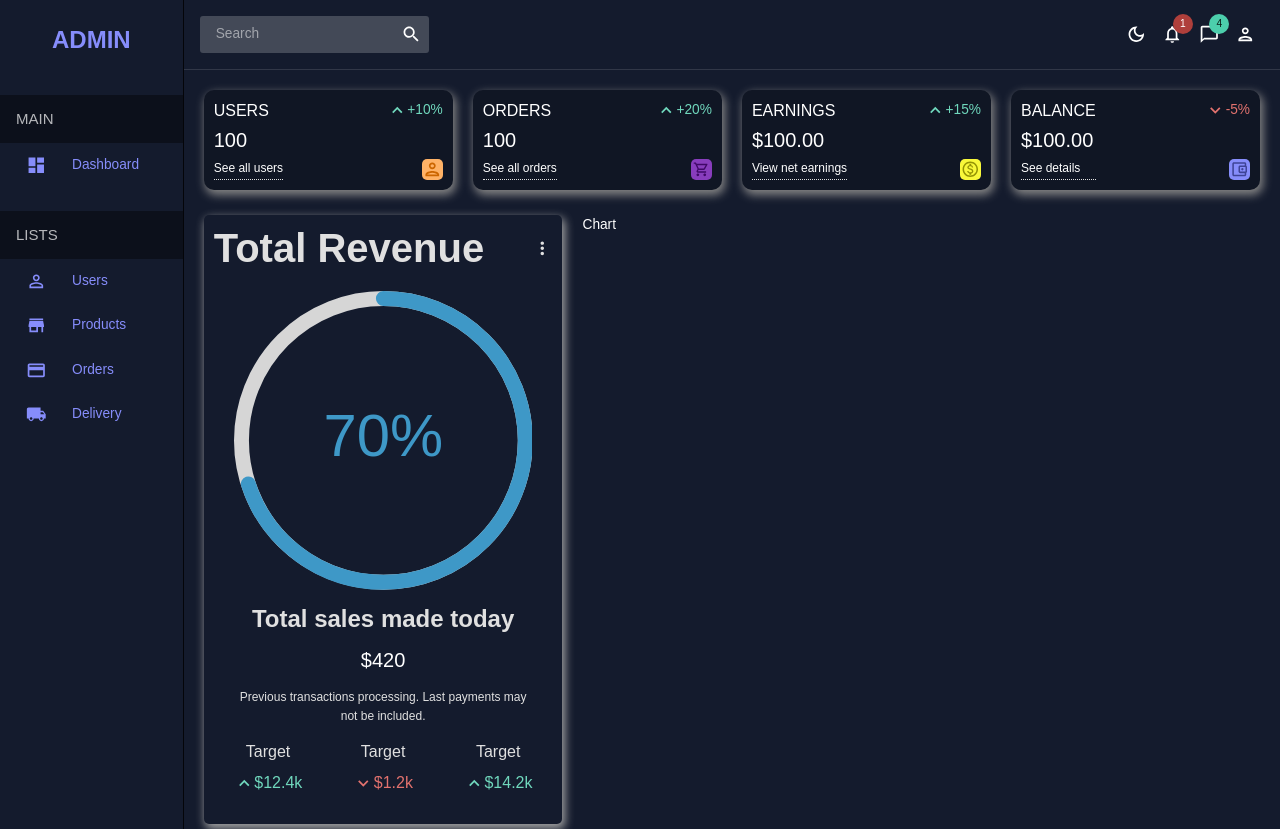
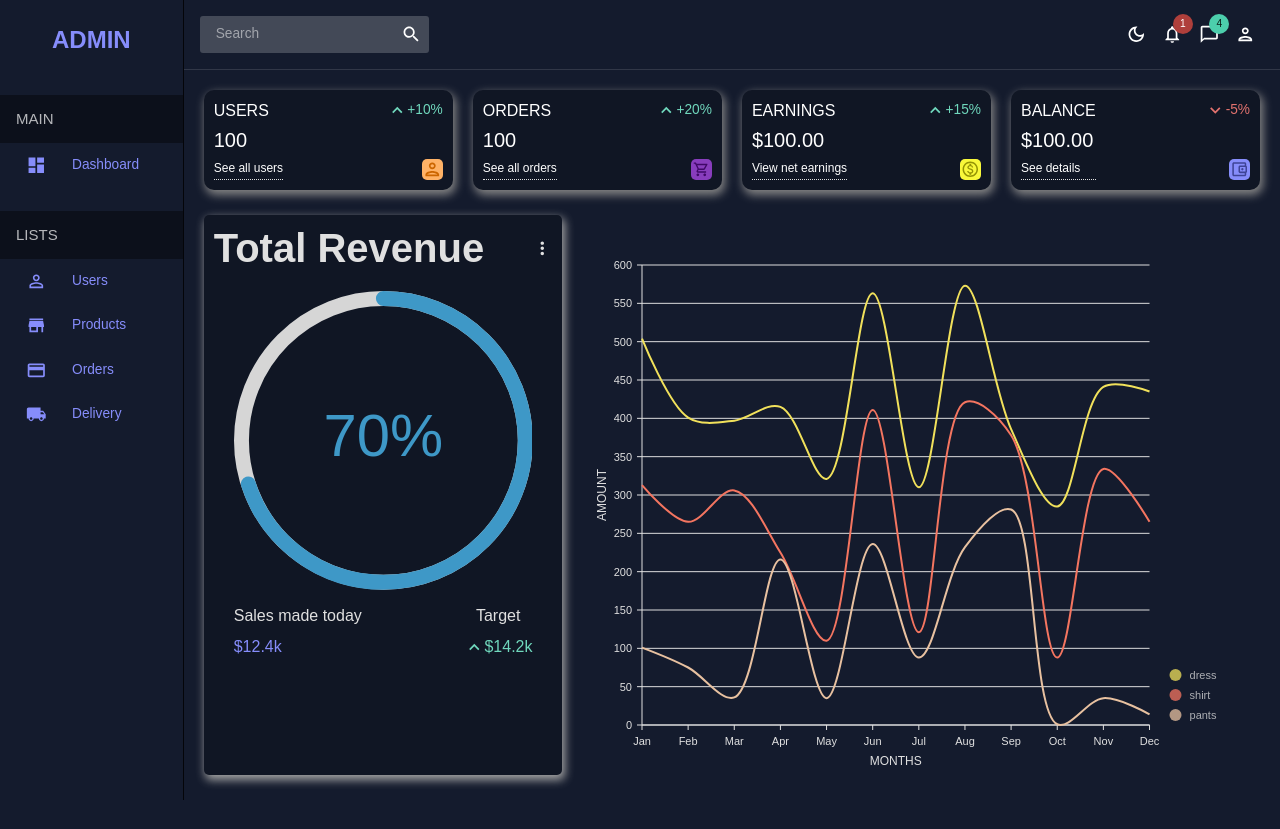
Before and after one commit to christiandeandemesa/react-admin-lama, a React (Create React App) app: page / in a window 1280 px wide. After the commit the page ends 800 px from the top, so only its background shows below. Built offline with nearby package versions, Linux system fonts and the light colour scheme.

Commit message:
Line Chart

```diff
--- a/package.json
+++ b/package.json
@@ -8,6 +8,8 @@
     "@mui/icons-material": "^5.10.16",
     "@mui/material": "^5.10.17",
     "@mui/x-data-grid": "^5.17.14",
+    "@nivo/core": "^0.80.0",
+    "@nivo/line": "^0.80.0",
     "@testing-library/jest-dom": "^5.16.5",
     "@testing-library/react": "^13.4.0",
     "@testing-library/user-event": "^13.5.0",
--- a/src/components/Chart.jsx
+++ b/src/components/Chart.jsx
@@ -1,7 +1,284 @@
-import {Box} from '@mui/material';
+import {useTheme, Box} from '@mui/material';
 
-function Chart() {
-	return <Box sx={{flex: 4}}>Chart</Box>;
+import {ResponsiveLine} from '@nivo/line';
+
+import {tokens} from '../theme';
+
+const mockLineData = [
+	{
+		id: 'pants',
+		color: tokens('dark').greenAccent[500],
+		data: [
+			{
+				x: 'Jan',
+				y: 101
+			},
+			{
+				x: 'Feb',
+				y: 75
+			},
+			{
+				x: 'Mar',
+				y: 36
+			},
+			{
+				x: 'Apr',
+				y: 216
+			},
+			{
+				x: 'May',
+				y: 35
+			},
+			{
+				x: 'Jun',
+				y: 236
+			},
+			{
+				x: 'Jul',
+				y: 88
+			},
+			{
+				x: 'Aug',
+				y: 232
+			},
+			{
+				x: 'Sep',
+				y: 281
+			},
+			{
+				x: 'Oct',
+				y: 1
+			},
+			{
+				x: 'Nov',
+				y: 35
+			},
+			{
+				x: 'Dec',
+				y: 14
+			}
+		]
+	},
+	{
+		id: 'shirt',
+		color: tokens('dark').blueAccent[300],
+		data: [
+			{
+				x: 'Jan',
+				y: 212
+			},
+			{
+				x: 'Feb',
+				y: 190
+			},
+			{
+				x: 'Mar',
+				y: 270
+			},
+			{
+				x: 'Apr',
+				y: 9
+			},
+			{
+				x: 'May',
+				y: 75
+			},
+			{
+				x: 'Jun',
+				y: 175
+			},
+			{
+				x: 'Jul',
+				y: 33
+			},
+			{
+				x: 'Aug',
+				y: 189
+			},
+			{
+				x: 'Sep',
+				y: 97
+			},
+			{
+				x: 'Oct',
+				y: 87
+			},
+			{
+				x: 'Nov',
+				y: 299
+			},
+			{
+				x: 'Dec',
+				y: 251
+			}
+		]
+	},
+	{
+		id: 'dress',
+		color: tokens('dark').redAccent[200],
+		data: [
+			{
+				x: 'Jan',
+				y: 191
+			},
+			{
+				x: 'Feb',
+				y: 136
+			},
+			{
+				x: 'Mar',
+				y: 91
+			},
+			{
+				x: 'Apr',
+				y: 190
+			},
+			{
+				x: 'May',
+				y: 211
+			},
+			{
+				x: 'Jun',
+				y: 152
+			},
+			{
+				x: 'Jul',
+				y: 189
+			},
+			{
+				x: 'Aug',
+				y: 152
+			},
+			{
+				x: 'Sep',
+				y: 8
+			},
+			{
+				x: 'Oct',
+				y: 197
+			},
+			{
+				x: 'Nov',
+				y: 107
+			},
+			{
+				x: 'Dec',
+				y: 170
+			}
+		]
+	}
+];
+
+function Chart({isDashboard}) {
+	const theme = useTheme();
+	const colors = tokens(theme.palette.mode);
+
+	return (
+		<Box sx={{height: '70vh', flex: 4}}>
+			<ResponsiveLine
+				data={mockLineData}
+				theme={{
+					axis: {
+						domain: {
+							line: {
+								stroke: colors.grey[100]
+							}
+						},
+						legend: {
+							text: {
+								fill: colors.grey[100]
+							}
+						},
+						ticks: {
+							line: {
+								stroke: colors.grey[100],
+								strokeWidth: 1
+							},
+							text: {
+								fill: colors.grey[100]
+							}
+						}
+					},
+					legends: {
+						text: {
+							fill: colors.grey[100]
+						}
+					},
+					tooltip: {
+						container: {
+							color: colors.primary[500]
+						}
+					}
+				}}
+				colors={isDashboard ? {datum: 'color'} : {scheme: 'nivo'}} // If this component is on the dashboard, use the color scheme in mockLineData.
+				margin={{top: 50, right: 110, bottom: 50, left: 60}}
+				xScale={{type: 'point'}}
+				yScale={{
+					type: 'linear',
+					min: 'auto',
+					max: 'auto',
+					stacked: true,
+					reverse: false
+				}}
+				yFormat=' >-.2f'
+				curve='catmullRom'
+				axisTop={null}
+				axisRight={null}
+				axisBottom={{
+					orient: 'bottom',
+					tickSize: 5,
+					tickPadding: 5,
+					tickRotation: 0,
+					legend: isDashboard ? undefined : 'MONTHS',
+					legendOffset: 36,
+					legendPosition: 'middle'
+				}}
+				axisLeft={{
+					orient: 'left',
+					tickValues: isDashboard ? 5 : 10,
+					tickSize: 5,
+					tickPadding: 5,
+					tickRotation: 0,
+					legend: isDashboard ? undefined : 'AMOUNT',
+					legendOffset: -40,
+					legendPosition: 'middle'
+				}}
+				enableGridX={false}
+				pointSize={10}
+				pointColor={{theme: 'background'}}
+				pointBorderWidth={2}
+				pointBorderColor={{from: 'serieColor'}}
+				pointLabelYOffset={-12}
+				useMesh
+				legends={[
+					{
+						anchor: 'bottom-right',
+						direction: 'column',
+						justify: false,
+						translateX: 100,
+						translateY: 0,
+						itemsSpacing: 0,
+						itemDirection: 'left-to-right',
+						itemWidth: 80,
+						itemHeight: 20,
+						itemOpacity: 0.75,
+						symbolSize: 12,
+						symbolShape: 'circle',
+						symbolBorderColor: 'rgba(0, 0, 0, .5)',
+						effects: [
+							{
+								on: 'hover',
+								style: {
+									itemBackground: 'rgba(0, 0, 0, .03)',
+									itemOpacity: 1
+								}
+							}
+						]
+					}
+				]}
+			/>
+		</Box>
+	);
 }
 
 export default Chart;
--- a/src/components/Featured.jsx
+++ b/src/components/Featured.jsx
@@ -2,19 +2,21 @@ import {CircularProgressbar} from 'react-circular-progressbar';
 import 'react-circular-progressbar/dist/styles.css';
 
 import {useTheme, Box, Typography} from '@mui/material';
-import {MoreVert, KeyboardArrowUp, KeyboardArrowDown} from '@mui/icons-material';
+import {MoreVert, KeyboardArrowUp} from '@mui/icons-material';
 
 import {tokens} from '../theme';
 
 function Featured() {
 	const theme = useTheme();
-	const colors = tokens(theme.palette.mode);
+	const mode = theme.palette.mode;
+	const colors = tokens(mode);
 
 	return (
 		<Box
 			sx={{
 				flex: 2,
 				p: '10px',
+				backgroundColor: mode === 'dark' ? colors.primary[600] : '#EAEAEA',
 				boxShadow: `2px 4px 10px 1px ${colors.grey[300]}`,
 				borderRadius: '5px'
 			}}
@@ -45,13 +47,6 @@ function Featured() {
 				<Box sx={{width: '100%', height: '100%'}}>
 					<CircularProgressbar value={70} text={'70%'} strokeWidth={5} />
 				</Box>
-				<Typography variant='h3' sx={{color: colors.grey[100], fontWeight: 'bold'}}>
-					Total sales made today
-				</Typography>
-				<Typography variant='h4'>$420</Typography>
-				<Typography variant='h6' sx={{color: colors.grey[100], textAlign: 'center'}}>
-					Previous transactions processing. Last payments may not be included.
-				</Typography>
 				<Box
 					sx={{
 						width: '100%',
@@ -62,34 +57,17 @@ function Featured() {
 				>
 					<Box sx={{textAlign: 'center'}}>
 						<Typography variant='h5' sx={{color: colors.grey[100]}}>
-							Target
+							Sales made today
 						</Typography>
 						<Box
 							sx={{
 								mt: '10px',
 								display: 'flex',
 								alignItems: 'center',
-								color: colors.greenAccent[400]
+								color: colors.blueAccent[400]
 							}}
 						>
-							<KeyboardArrowUp />
 							<Typography variant='h5'>$12.4k</Typography>
-						</Box>
-					</Box>
-					<Box sx={{textAlign: 'center'}}>
-						<Typography variant='h5' sx={{color: colors.grey[100]}}>
-							Target
-						</Typography>
-						<Box
-							sx={{
-								mt: '10px',
-								display: 'flex',
-								alignItems: 'center',
-								color: colors.redAccent[400]
-							}}
-						>
-							<KeyboardArrowDown />
-							<Typography variant='h5'>$1.2k</Typography>
 						</Box>
 					</Box>
 					<Box sx={{textAlign: 'center'}}>
```
Also changed, not shown: 1 other file (tests, documents, lock files or other folders).
